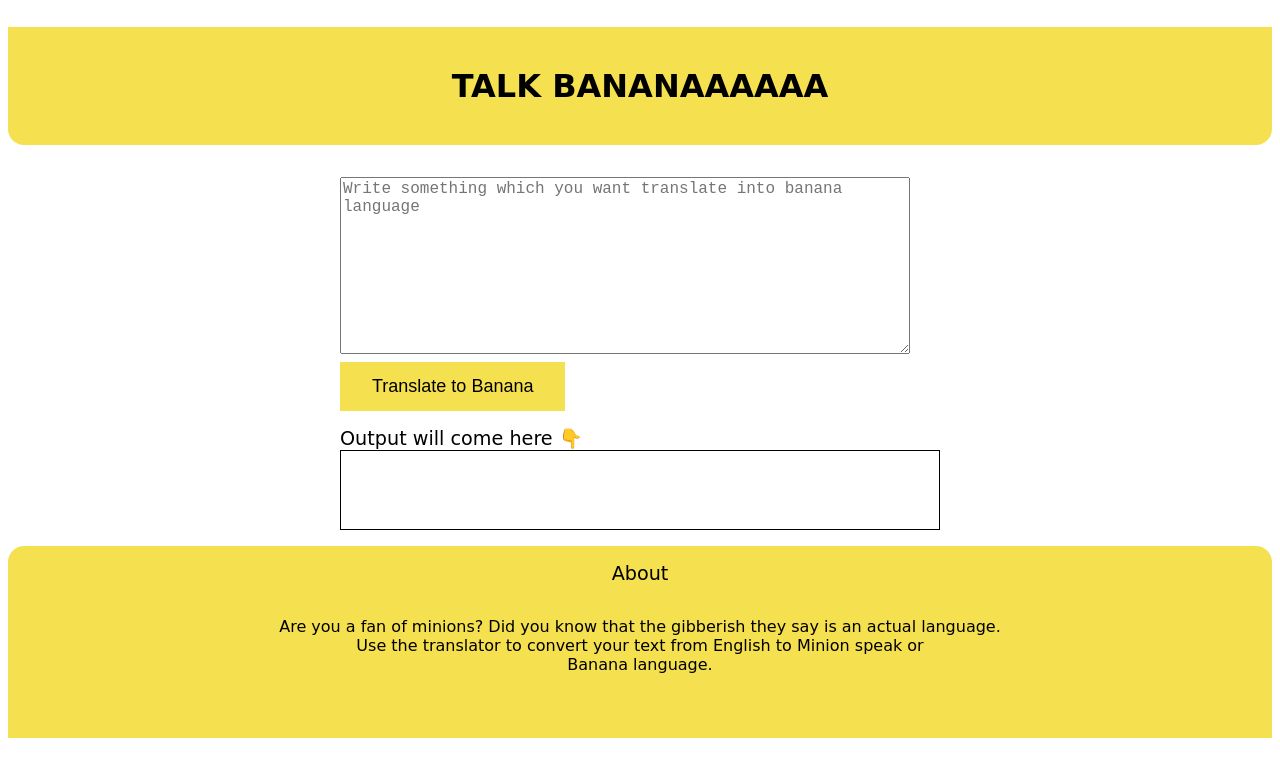
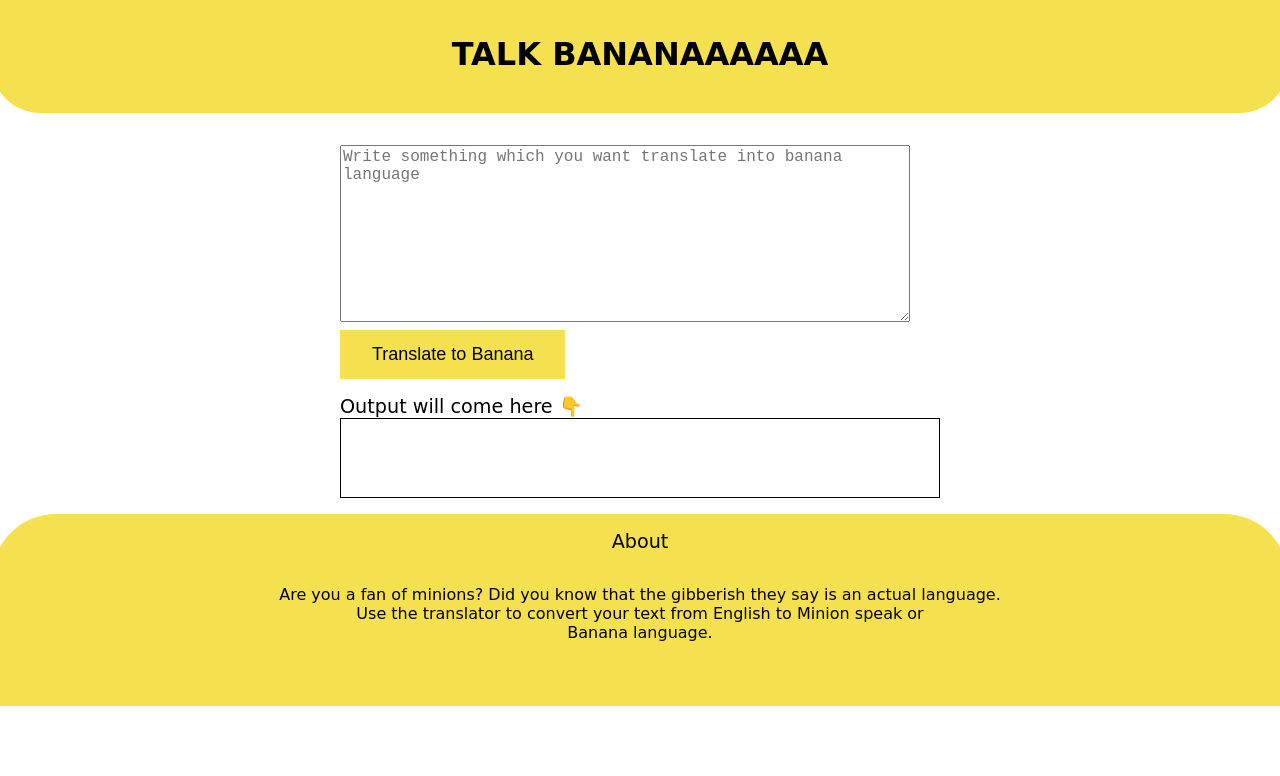
Before and after one commit to jebaznadar/banana-speak-, a plain HTML site: page index.html in a window 1280 px wide. Drawn offline with Linux system fonts and the light colour scheme; a web font is replaced by a local one.

Commit message:
update 2

```diff
--- a/style.css
+++ b/style.css
@@ -9,11 +9,13 @@ body{
 nav{
     background-color: var(--primarycolor);
     text-align: center;
-    padding-top: rem;
     box-sizing: border-box;
     display: block;
-    border-bottom-left-radius: 1rem;
-    border-bottom-right-radius: 1rem ;
+    margin-top: -2rem;
+    margin-left: -1rem;
+    margin-right: -1rem;
+    border-bottom-left-radius: 3rem;
+    border-bottom-right-radius: 3rem ;
 
 }
 .main{
@@ -42,6 +44,8 @@ nav{
     margin-top: 1rem;
     box-sizing: border-box;
     display: block;
-    border-top-left-radius: 1rem;
-    border-top-right-radius: 1rem ;
+    border-top-left-radius: 4rem;
+    border-top-right-radius: 4rem;
+    margin-left: -1rem;
+    margin-right: -1rem;
 }
```
